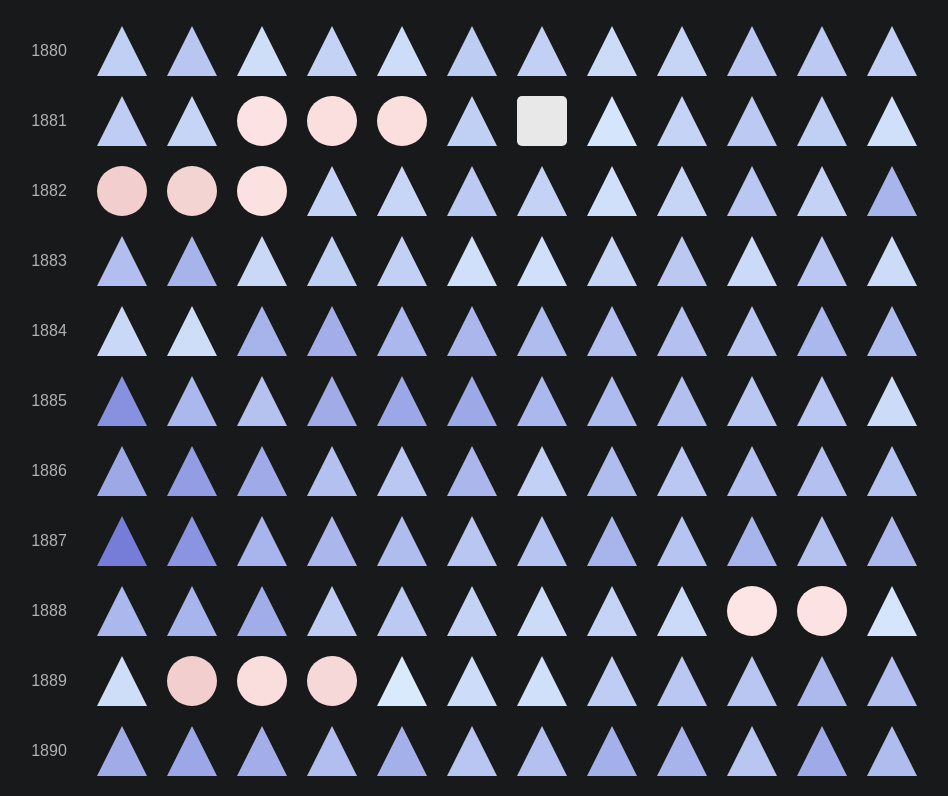
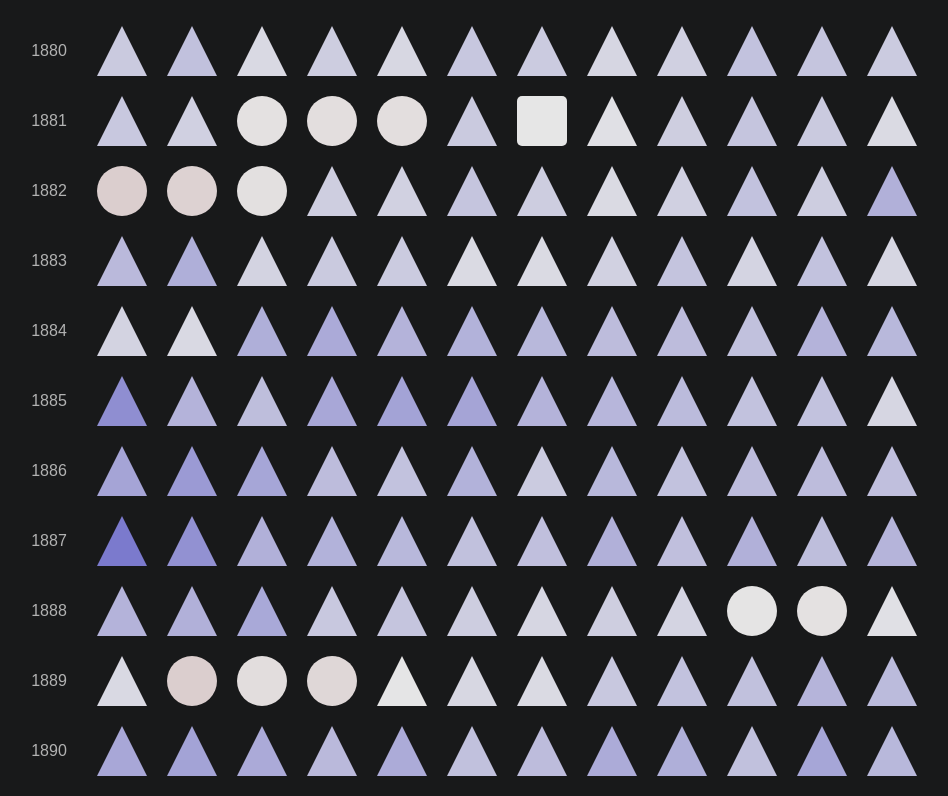
Before and after one commit to BeatrizFeliciano/global-temp, a SvelteKit app: page / in a window 1280 px wide. Shown: the top 796 px of the page, without its empty margins (171-1119 px from the left). Built offline with nearby package versions, Linux system fonts and the light colour scheme.

Commit message:
changed 0 base color

```diff
--- a/src/routes/+page.svelte
+++ b/src/routes/+page.svelte
@@ -6,11 +6,11 @@
 	let size = 50; //circle size
 	let warmColor = scaleLinear()
         .domain([0, 1.5])
-        .range(["#ffe7e7", "#810101"]);
+        .range(["#e6e6e6", "#810101"]);
 
 	let coldColor = scaleLinear()
 		.domain([-1.5, 0])
-		.range(["#0805b1", "#dbecfe"]);
+		.range(["#0805b1", "#e6e6e6"]);
 
 	let month = (index) => {
 		let months = ["jan", "feb", "mar", "apr", "may", "jun", "jul", "aug", "sep", "oct", "nov", "dec"];
@@ -119,7 +119,7 @@
 	}
 
 	.square {
-		background-color: #e8e8e8;
+		background-color: #e6e6e6;
 		margin: 10px;
 		border-radius: 5px;
 	}
```
